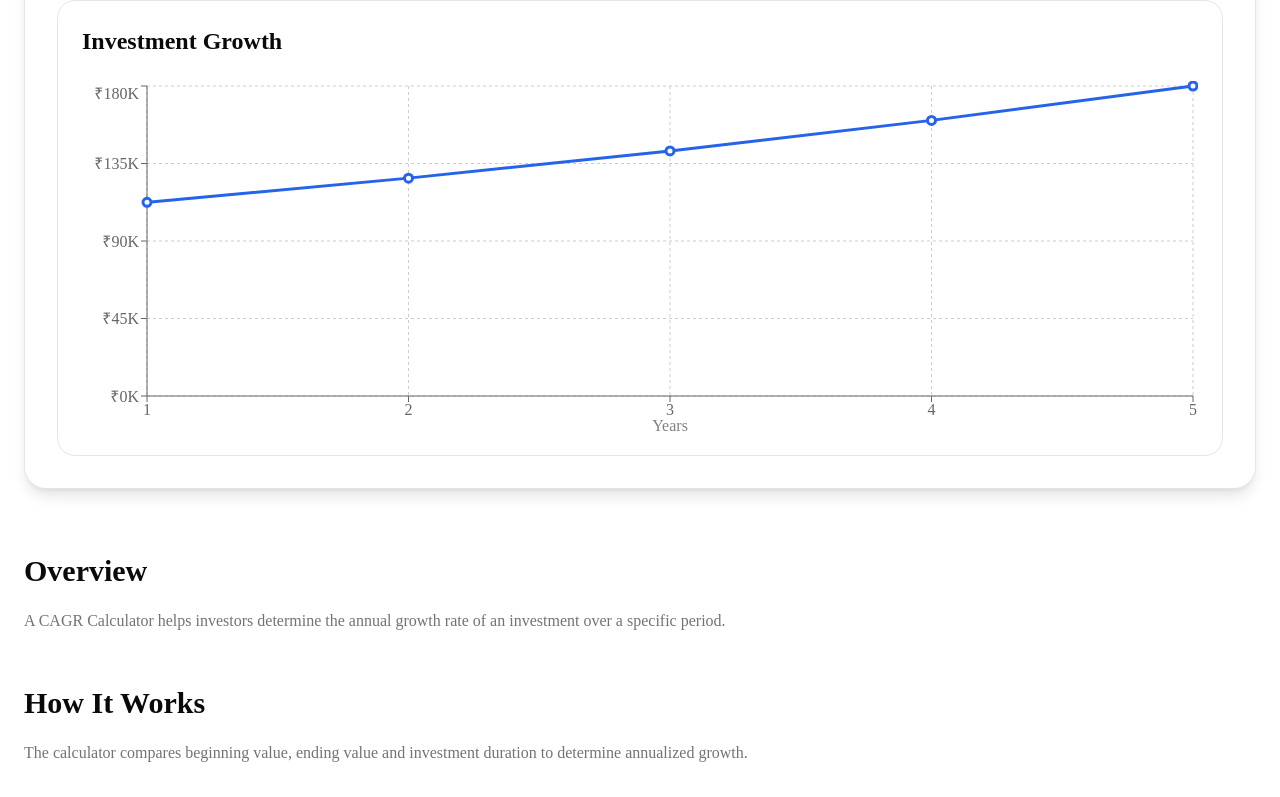
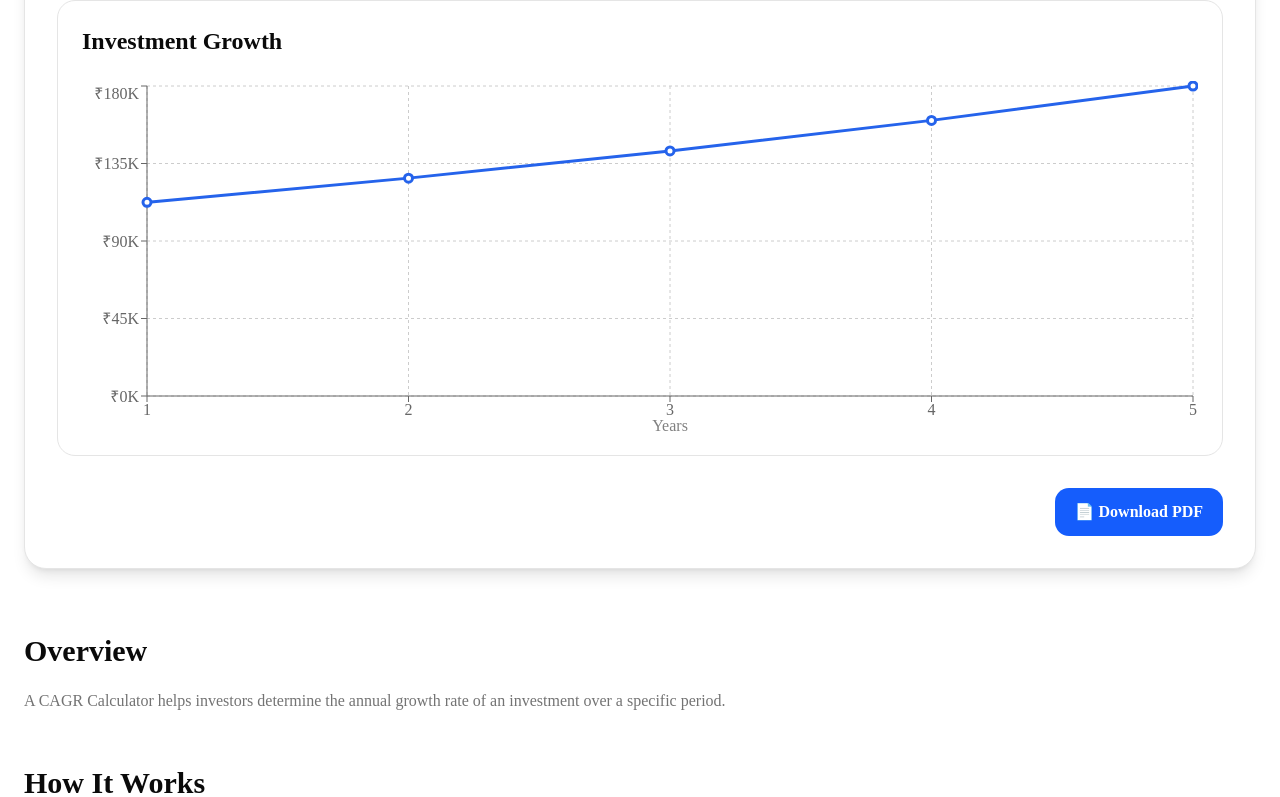
Before and after one commit to payadav142-rgb/FinWise, a Next.js app: page /calculators/cagr-calculator in a window 1280 px wide. Shown: the part 1565-2362 px from the top of the page. Built offline with nearby package versions, Linux system fonts and the light colour scheme.

Commit message:
feat: add PDF download to CAGR calculator

```diff
--- a/components/calculator/CAGRForm.tsx
+++ b/components/calculator/CAGRForm.tsx
@@ -8,6 +8,7 @@ import SliderInput from "./SliderInput";
 import ResultCard from "./ResultCard";
 
 import GrowthChart from "@/components/charts/GrowthChart";
+import DownloadPDFButton from "@/components/common/DownloadPDFButton";
 
 export default function CAGRForm() {
   const [initialValue, setInitialValue] =
@@ -26,7 +27,11 @@ export default function CAGRForm() {
   );
 
   return (
-    <div className="space-y-8">
+    <div
+      id="cagr-report"
+      className="space-y-8"
+    >
+      {/* Inputs */}
 
       <SliderInput
         label="Initial Investment"
@@ -57,14 +62,14 @@ export default function CAGRForm() {
         onChange={setYears}
       />
 
+      {/* Results */}
+
       <div className="border-t pt-8">
-
         <h3 className="mb-5 text-2xl font-bold">
           Growth Summary
         </h3>
 
         <div className="space-y-4">
-
           <ResultCard
             label="Initial Investment"
             value={`₹${initialValue.toLocaleString(
@@ -84,16 +89,24 @@ export default function CAGRForm() {
             value={`${result.cagr}%`}
             highlight
           />
+        </div>
+      </div>
 
-        </div>
-
-      </div>
+      {/* Growth Chart */}
 
       <GrowthChart
         title="Investment Growth"
         data={result.yearlyData}
       />
 
+      {/* PDF Download */}
+
+      <div className="flex justify-end">
+        <DownloadPDFButton
+          elementId="cagr-report"
+          fileName="CAGR_Report"
+        />
+      </div>
     </div>
   );
 }
```
